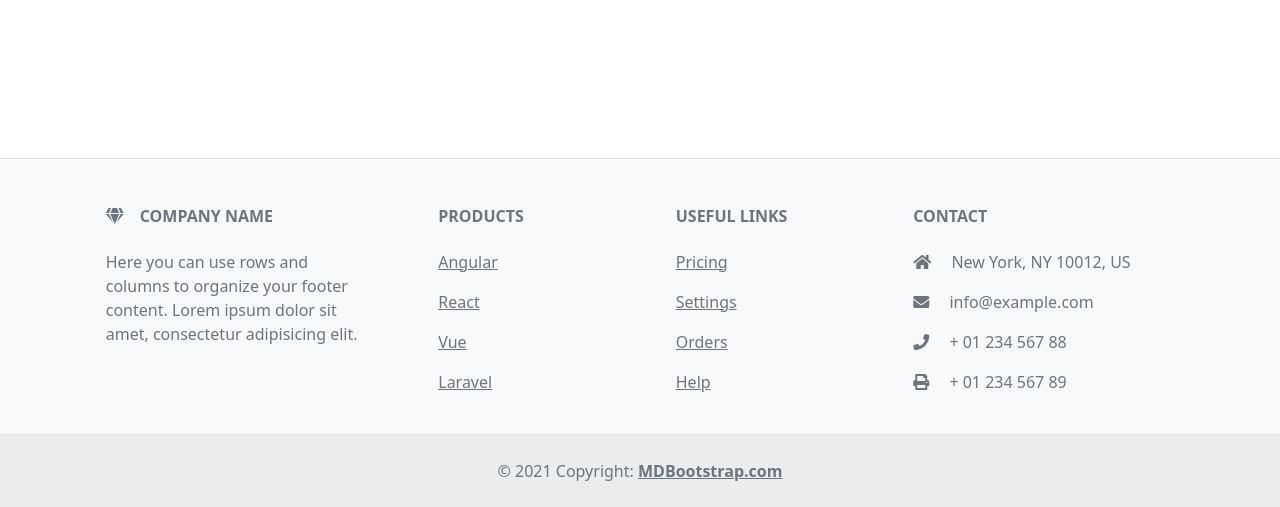
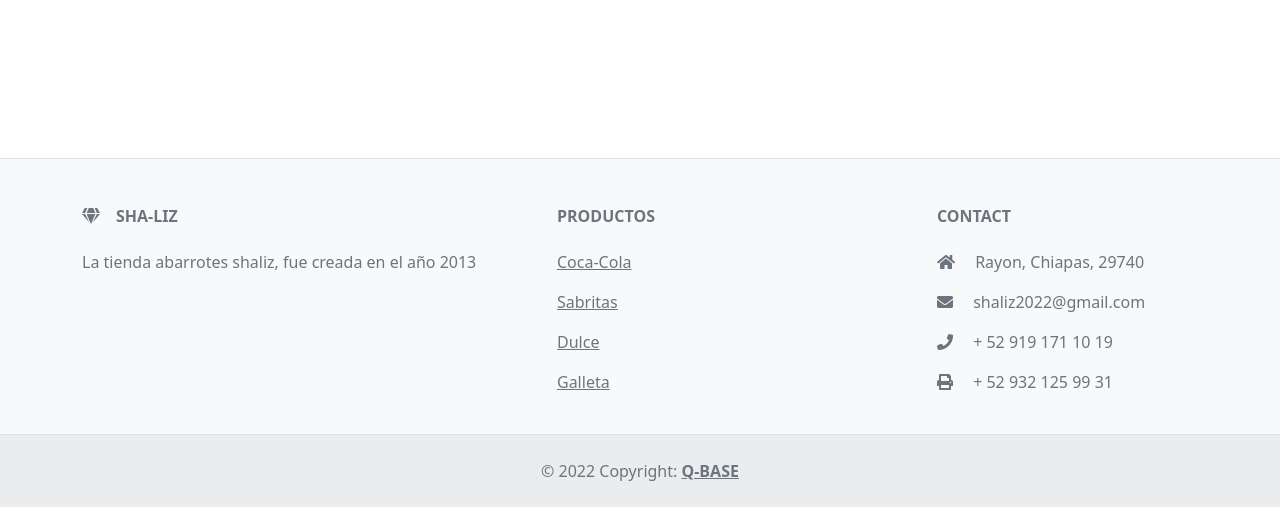
Before and after one commit to gilberto-vi-ro/shlz, a PHP site: page /admin_ventas.php in a window 1280 px wide. Shown: the part 354-861 px from the top of the page. Run offline with PHP 8.4, Linux system fonts and the light colour scheme; a user stored in the database is signed in; data comes from the database, SQL or seed files in the repository; both versions use the stored data as it was after the commit; data that the repository does not hold is empty.

Commit message:
Actualizacion 12/08/2022

```diff
--- a/admin_ventas.php
+++ b/admin_ventas.php
@@ -141,7 +141,7 @@ if (isset($_GET["verVenta"])) {
     <?php
     include_once("include/pie_de_pagina.php");
     ?>
-    <script src="js/bootstrap_js/bootstrap.min.js"></script>
+    <!-- <script src="js/bootstrap_js/bootstrap.min.js"></script> -->
 
   </footer>
 
--- a/include/pie_de_pagina.php
+++ b/include/pie_de_pagina.php
@@ -10,14 +10,13 @@
       <!-- Grid row -->
       <div class="row mt-3">
         <!-- Grid column -->
-        <div class="col-md-3 col-lg-4 col-xl-3 mx-auto mb-4">
+        <div class="col-md-3 col-lg-4 col-xl-5 mx-auto mb-4">
           <!-- Content -->
           <h6 class="text-uppercase fw-bold mb-4">
-            <i class="fas fa-gem me-3"></i>Company name
+            <i class="fas fa-gem me-3"></i>SHA-LIZ
           </h6>
           <p>
-            Here you can use rows and columns to organize your footer content. Lorem ipsum
-            dolor sit amet, consectetur adipisicing elit.
+            La tienda abarrotes shaliz, fue creada en el año 2013
           </p>
         </div>
         <!-- Grid column -->
@@ -26,19 +25,19 @@
         <div class="col-md-2 col-lg-2 col-xl-2 mx-auto mb-4">
           <!-- Links -->
           <h6 class="text-uppercase fw-bold mb-4">
-            Products
+            Productos
           </h6>
           <p>
-            <a href="#!" class="text-reset">Angular</a>
+            <a href="#!" class="text-reset">Coca-Cola</a>
           </p>
           <p>
-            <a href="#!" class="text-reset">React</a>
+            <a href="#!" class="text-reset">Sabritas</a>
           </p>
           <p>
-            <a href="#!" class="text-reset">Vue</a>
+            <a href="#!" class="text-reset">Dulce</a>
           </p>
           <p>
-            <a href="#!" class="text-reset">Laravel</a>
+            <a href="#!" class="text-reset">Galleta</a>
           </p>
         </div>
         <!-- Grid column -->
@@ -46,7 +45,7 @@
         <!-- Grid column -->
         <div class="col-md-3 col-lg-2 col-xl-2 mx-auto mb-4">
           <!-- Links -->
-          <h6 class="text-uppercase fw-bold mb-4">
+          <!-- <h6 class="text-uppercase fw-bold mb-4">
             Useful links
           </h6>
           <p>
@@ -60,7 +59,7 @@
           </p>
           <p>
             <a href="#!" class="text-reset">Help</a>
-          </p>
+          </p> -->
         </div>
         <!-- Grid column -->
 
@@ -68,13 +67,13 @@
         <div class="col-md-4 col-lg-3 col-xl-3 mx-auto mb-md-0 mb-4">
           <!-- Links -->
           <h6 class="text-uppercase fw-bold mb-4">Contact</h6>
-          <p><i class="fas fa-home me-3"></i> New York, NY 10012, US</p>
+          <p><i class="fas fa-home me-3"></i> Rayon, Chiapas, 29740</p>
           <p>
             <i class="fas fa-envelope me-3"></i>
-            info@example.com
+            shaliz2022@gmail.com
           </p>
-          <p><i class="fas fa-phone me-3"></i> + 01 234 567 88</p>
-          <p><i class="fas fa-print me-3"></i> + 01 234 567 89</p>
+          <p><i class="fas fa-phone me-3"></i> + 52 919 171 10 19</p>
+          <p><i class="fas fa-print me-3"></i> + 52 932 125 99 31</p>
         </div>
         <!-- Grid column -->
       </div>
@@ -85,8 +84,8 @@
 
   <!-- Copyright -->
   <div class="text-center p-4" style="background-color: rgba(0, 0, 0, 0.05);">
-    © 2021 Copyright:
-    <a class="text-reset fw-bold" href="https://mdbootstrap.com/">MDBootstrap.com</a>
+    © 2022 Copyright:
+    <a class="text-reset fw-bold" href="https://mdbootstrap.com/">Q-BASE</a>
   </div>
   <!-- Copyright -->
 </footer>
```
Also changed, not shown: db/shaliz.sql (+25 -7 lines).
